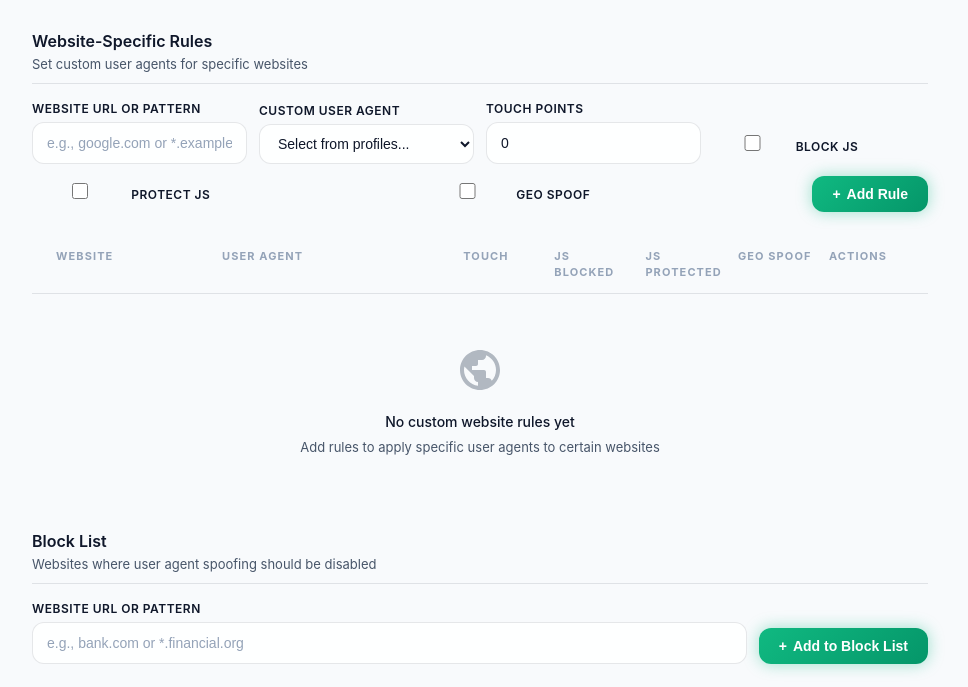
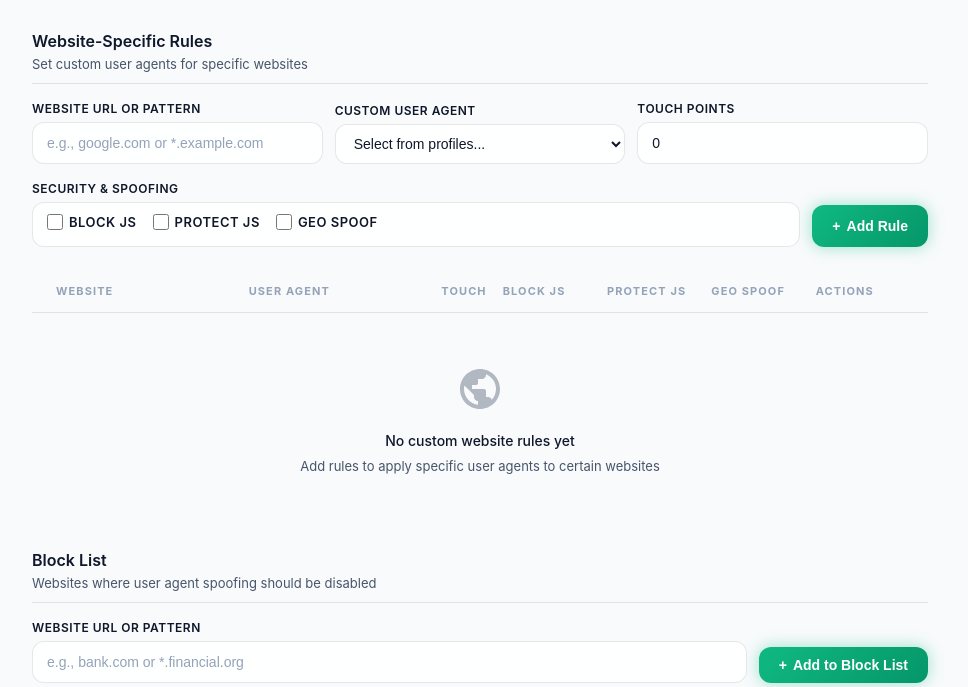
Before and after one commit to karthik558/MorphAgent, a browser extension: page advanced-settings.html in a window 1280 px wide. Shown: the part 113-800 px from the top of the page, without its empty margins (160-1128 px from the left). Drawn offline with Linux system fonts and the light colour scheme.

Commit message:
MorphAgent: restyle advanced settings security controls and update rules table layout for improved density

```diff
--- a/advanced-settings.html
+++ b/advanced-settings.html
@@ -58,25 +58,27 @@
                 <label for="touchPoints">Touch Points</label>
                 <input type="number" id="touchPoints" min="0" max="20" value="0" placeholder="0-20">
               </div>
-              <div class="input-group input-group-checkbox">
-                <label class="checkbox-label-inline">
-                  <input type="checkbox" id="jsBlockRule" class="checkbox-inline">
-                  <span>Block JS</span>
-                </label>
+            </div>
+
+            <div class="form-row">
+              <div class="input-group" style="flex: 2; min-width: 200px;">
+                <label>Security & Spoofing</label>
+                <div style="display: flex; gap: 16px; align-items: center; padding: 10px 14px; background: var(--bg-glass); border-radius: var(--radius); border: 1px solid var(--border-primary); flex-wrap: wrap; min-height: 42px;">
+                  <label style="display: flex; align-items: center; gap: 6px; font-size: 13px; color: var(--text-primary); cursor: pointer;">
+                    <input type="checkbox" id="jsBlockRule" style="width: 16px; height: 16px; accent-color: var(--accent); cursor: pointer; margin: 0;">
+                    <span style="white-space: nowrap; margin-bottom: 0;">Block JS</span>
+                  </label>
+                  <label style="display: flex; align-items: center; gap: 6px; font-size: 13px; color: var(--text-primary); cursor: pointer;">
+                    <input type="checkbox" id="jsProtectRule" style="width: 16px; height: 16px; accent-color: var(--accent); cursor: pointer; margin: 0;">
+                    <span style="white-space: nowrap; margin-bottom: 0;">Protect JS</span>
+                  </label>
+                  <label style="display: flex; align-items: center; gap: 6px; font-size: 13px; color: var(--text-primary); cursor: pointer;">
+                    <input type="checkbox" id="geoSpoofRule" style="width: 16px; height: 16px; accent-color: var(--accent); cursor: pointer; margin: 0;">
+                    <span style="white-space: nowrap; margin-bottom: 0;">Geo Spoof</span>
+                  </label>
+                </div>
               </div>
-              <div class="input-group input-group-checkbox">
-                <label class="checkbox-label-inline">
-                  <input type="checkbox" id="jsProtectRule" class="checkbox-inline">
-                  <span>Protect JS</span>
-                </label>
-              </div>
-              <div class="input-group input-group-checkbox">
-                <label class="checkbox-label-inline">
-                  <input type="checkbox" id="geoSpoofRule" class="checkbox-inline">
-                  <span>Geo Spoof</span>
-                </label>
-              </div>
-              <div class="input-group" id="geoCoordsGroup" style="display: none;">
+              <div class="input-group" id="geoCoordsGroup" style="display: none; flex: 1;">
                 <label for="geoCoordsPreset">Location</label>
                 <select id="geoCoordsPreset">
                   <option value="40.7128,-74.0060">New York</option>
@@ -92,10 +94,12 @@
                   <input type="number" id="geoLngRule" placeholder="Lng" step="any" style="width: 45%; display: inline-block;">
                 </div>
               </div>
-              <button class="add-rule-btn" id="addRuleBtn">
-                <span class="icon">+</span>
-                Add Rule
-              </button>
+              <div style="flex: 0 0 auto; display: flex; align-items: flex-end;">
+                <button class="add-rule-btn" id="addRuleBtn" style="height: 42px;">
+                  <span class="icon">+</span>
+                  Add Rule
+                </button>
+              </div>
             </div>
 
             <div class="custom-ua-input" id="customUaInput" style="display: none;">
@@ -105,12 +109,12 @@
           </div>
 
           <div class="rules-list">
-            <div class="list-header" style="grid-template-columns: 2fr 3fr 1fr 1fr 1fr 1fr 1fr;">
+            <div class="list-header" style="grid-template-columns: 2fr 2fr 0.5fr 1fr 1fr 1fr 1fr;">
               <span>Website</span>
               <span>User Agent</span>
               <span>Touch</span>
-              <span>JS Blocked</span>
-              <span>JS Protected</span>
+              <span>Block JS</span>
+              <span>Protect JS</span>
               <span>Geo Spoof</span>
               <span>Actions</span>
             </div>
--- a/js/advanced-settings.js
+++ b/js/advanced-settings.js
@@ -506,9 +506,9 @@ document.addEventListener('DOMContentLoaded', () => {
       }
 
       rulesItems.innerHTML = websiteRules.map(rule => `
-      <div class="rule-item" data-rule-id="${rule.id}" style="grid-template-columns: 2fr 3fr 1fr 1fr 1fr 1fr 1fr;">
+      <div class="rule-item" data-rule-id="${rule.id}" style="grid-template-columns: 2fr 2fr 0.5fr 1fr 1fr 1fr 1fr;">
         <div class="item-website">${escapeHtml(rule.website)}</div>
-        <div class="item-ua">${escapeHtml(truncateUA(rule.userAgent))}</div>
+        <div class="item-ua" style="font-size: 11px;">${escapeHtml(truncateUA(rule.userAgent))}</div>
         <div class="item-touch">${rule.touchPoints || 0}</div>
         <div class="item-js-blocked">${rule.jsBlocked ? '&#10003; Yes' : 'No'}</div>
         <div class="item-js-protected">${rule.jsProtected ? '&#10003; Yes' : 'No'}</div>
```
